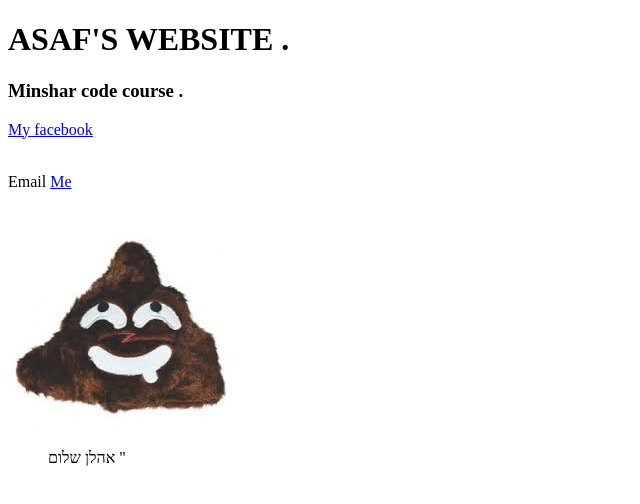
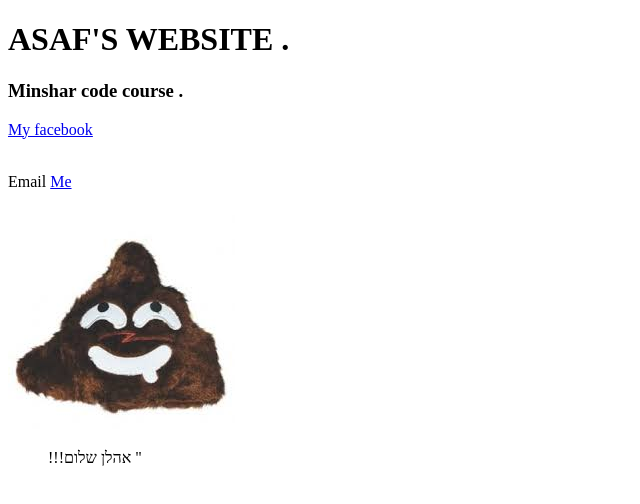
Before and after one commit to asafgold/asafgold, a plain HTML site: page index.html in a window 1280 px wide. Shown: the full height of the page, 0-640 px from the left. Drawn offline with Linux system fonts and the light colour scheme.

Commit message:
Update index.html

```diff
--- a/index.html
+++ b/index.html
@@ -15,4 +15,4 @@
 <p></p><br>Email <a href="asaf6778@gmail.com">Me</a></p>
 <img src="112.jpeg">
 
-<blockquote>  אהלן שלום "</blockquote>
+<blockquote>  !!!אהלן שלום "</blockquote>
```
